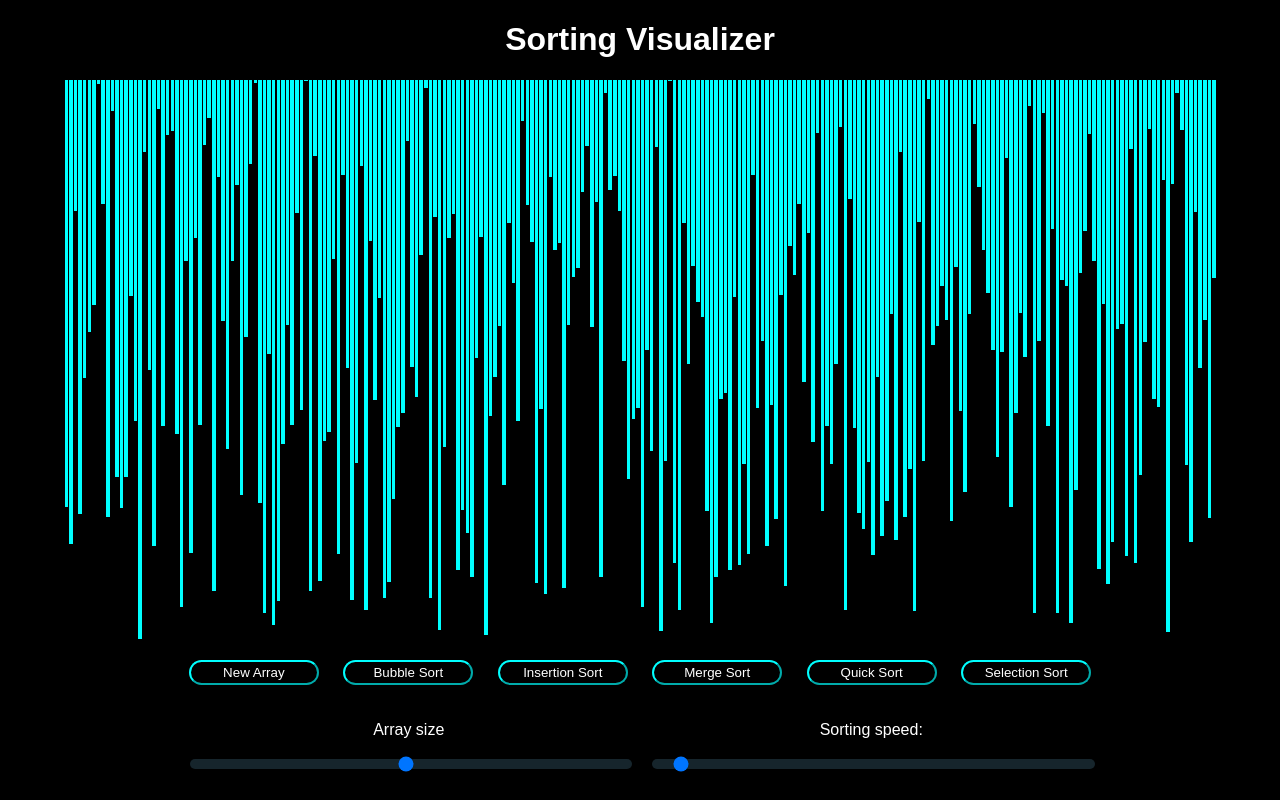
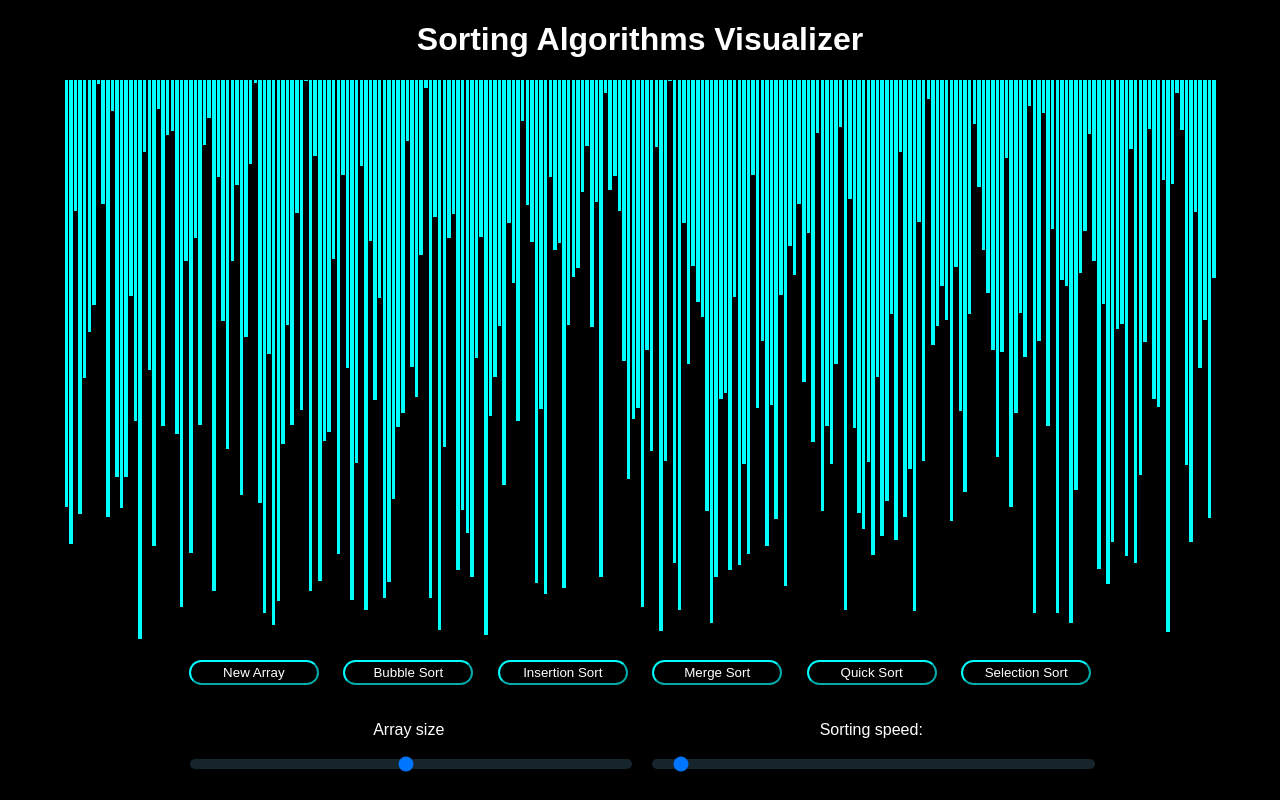
Before and after one commit to emely3h/Sorting-Algorithms-Visualization, a plain HTML site: page index.html in a window 1280 px wide. Drawn offline with Linux system fonts and the light colour scheme.

Commit message:
Update index.html

```diff
--- a/index.html
+++ b/index.html
@@ -11,7 +11,7 @@
 </head>
 
 <body>
-    <h1>Sorting Visualizer</h1>
+    <h1>Sorting Algorithms Visualizer</h1>
     <div id="topContainer">
     </div>
     <!--
```
